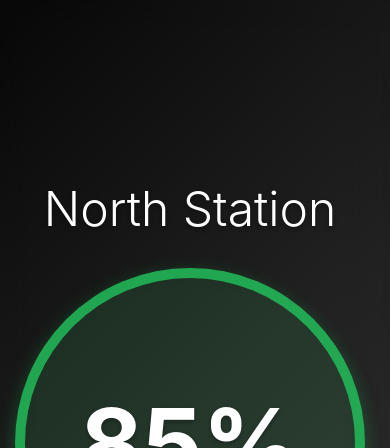
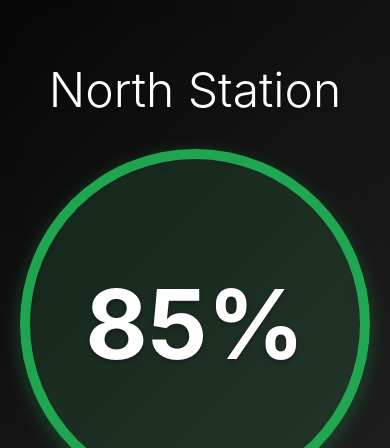
Before and after one commit to 0GhOsTO/MBTAEstimation, a React (Vite) app in the folder frontend/: page / in a window 390 px wide. Shown: the top 448 px of the page. Built offline with nearby package versions, Linux system fonts and the light colour scheme.

Commit message:
frontend basic modifiaction over

```diff
--- a/frontend/src/App.css
+++ b/frontend/src/App.css
@@ -7,6 +7,7 @@
   display: flex;
   height: 100vh;
   width: 100%;
+  overflow-y: auto;
   font-family: -apple-system, BlinkMacSystemFont, 'Segoe UI', 'Roboto', sans-serif;
   background: linear-gradient(135deg, #000000 0%, #1a1a1a 50%, #2d2d2d 100%);
 }
@@ -328,3 +329,24 @@
   -ms-overflow-style: none;
   scrollbar-width: none;
 }
+
+/* Mobile responsive layout */
+@media (max-width: 710px) {
+  .app-container {
+    flex-direction: column;
+    height: auto;
+    min-height: 100vh;
+  }
+
+  .left-panel {
+    min-width: 100%;
+    width: 100%;
+  }
+
+  .right-panel {
+    flex: 1 1 auto;
+    max-width: 100%;
+    width: 100%;
+    height: 100vh;
+  }
+}
--- a/frontend/src/index.css
+++ b/frontend/src/index.css
@@ -21,13 +21,13 @@ html, body {
   margin: 0;
   padding: 0;
   width: 100%;
-  height: 100vh;
-  overflow: hidden;
+  height: 100%;
+  overflow: auto;
 }
 
 #root {
   width: 100%;
-  height: 100vh;
+  height: 100%;
   margin: 0;
   padding: 0;
 }
```
